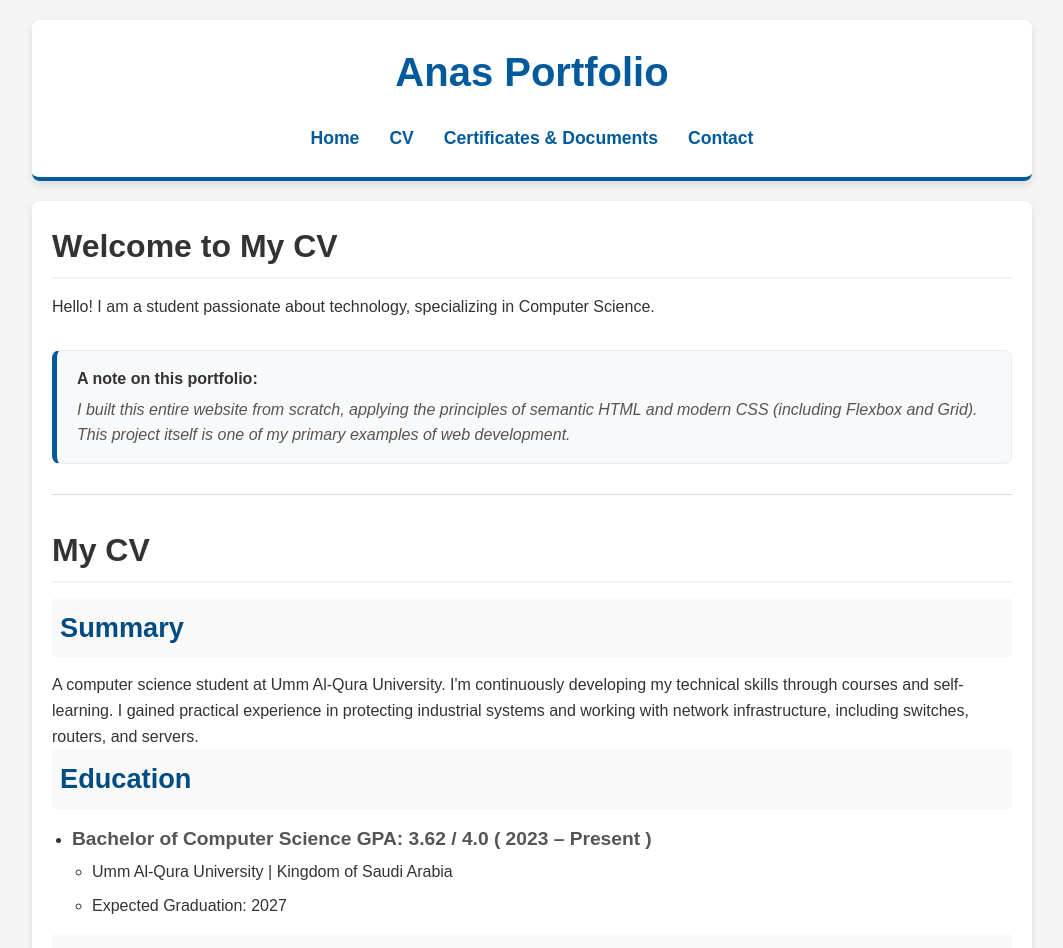
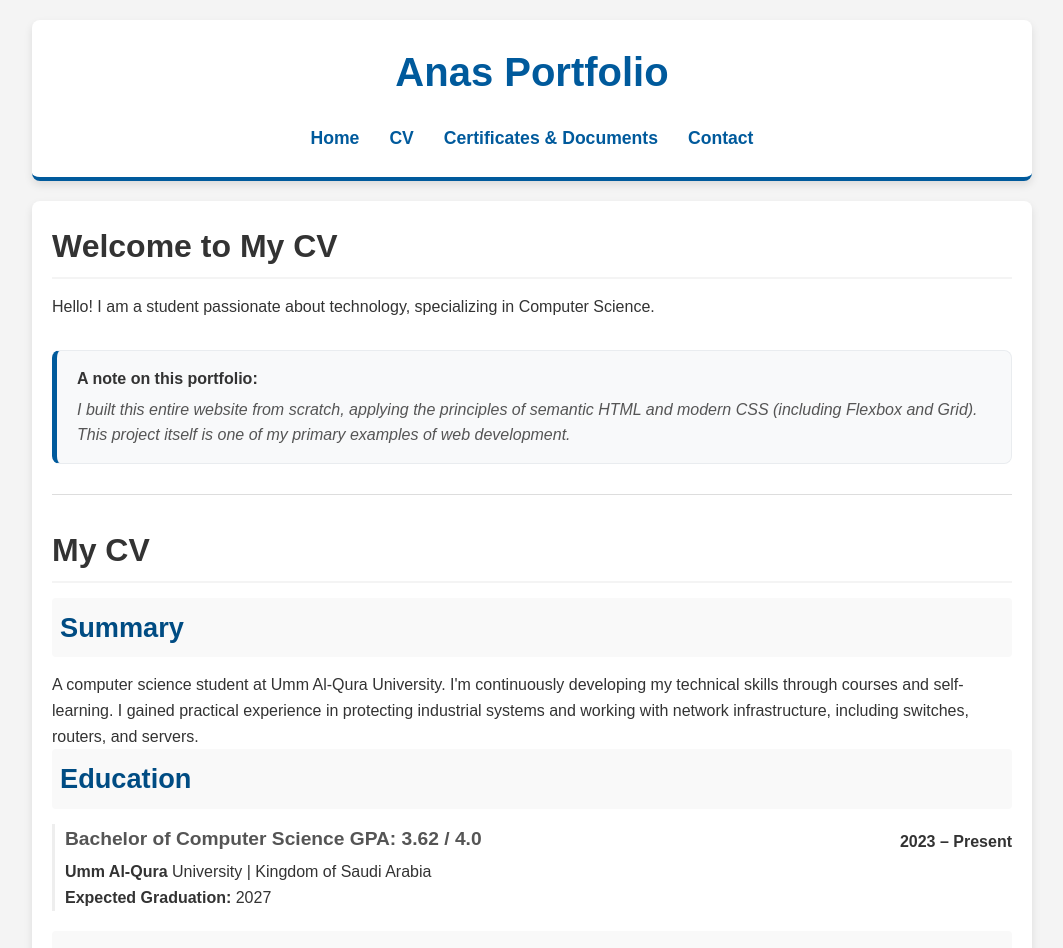
Before and after one commit to anasdkil336699-dot/anas-portfolio, a React (Create React App) app: page / in a window 1280 px wide. Shown: the top 948 px of the page, without its empty margins (108-1171 px from the left). Built offline with nearby package versions, Linux system fonts and the light colour scheme.

Commit message:
Update Cv.js

```diff
--- a/src/Cv.js
+++ b/src/Cv.js
@@ -14,20 +14,20 @@ export default function Cv() {
         including switches, routers, and servers.
       </p>
 
-      <h3>Education</h3>
-      <ul>
-        <li>
-          <h4>Bachelor of Computer Science  GPA: 3.62 / 4.0                                 ( 2023 – Present ) </h4>
-          <ul>
-            <li>
-              Umm Al-Qura University | Kingdom of Saudi Arabia
-            </li>
-            <li>
-              Expected Graduation: 2027
-            </li>
-          </ul>
-        </li>
-      </ul>
+<h3>Education</h3>
+
+      <article>
+        <div style={{ display: 'flex', justifyContent: 'between', alignItems: 'center', flexWrap: 'wrap' }}>
+          <h4>Bachelor of <strong>Computer Science</strong> GPA: 3.62 / 4.0</h4>
+          <span style={{ fontWeight: 'bold', marginLeft: 'auto' }}>2023 – Present</span>
+        </div>
+        <ul>
+          <li style={{ listStyleType: 'none', marginLeft: '-20px' }}>
+            <strong>Umm Al-Qura</strong> University | Kingdom of Saudi Arabia <br />
+            <strong>Expected Graduation:</strong> 2027
+          </li>
+        </ul>
+      </article>
 
 <h3>Experience</h3>
 
```
